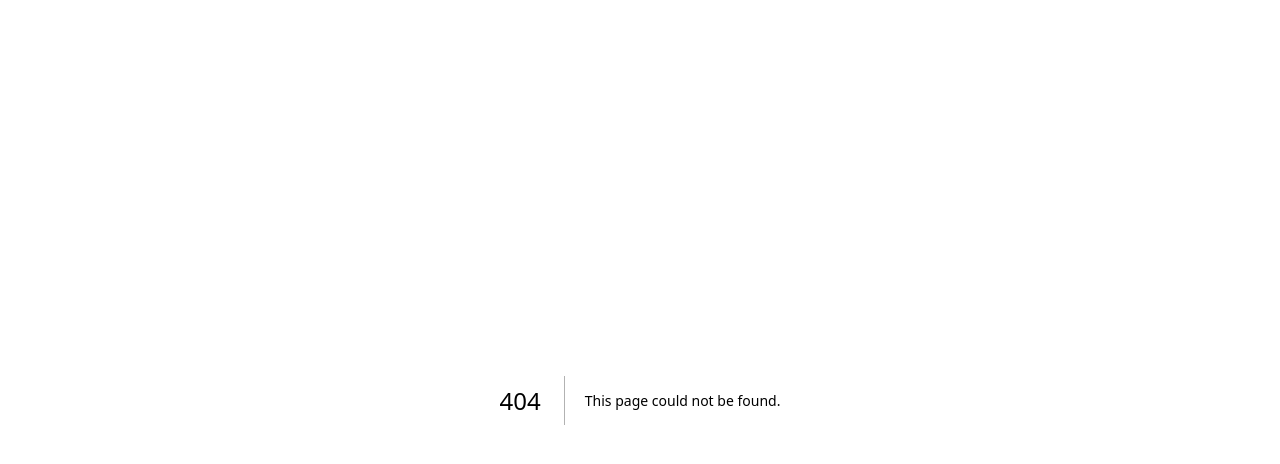
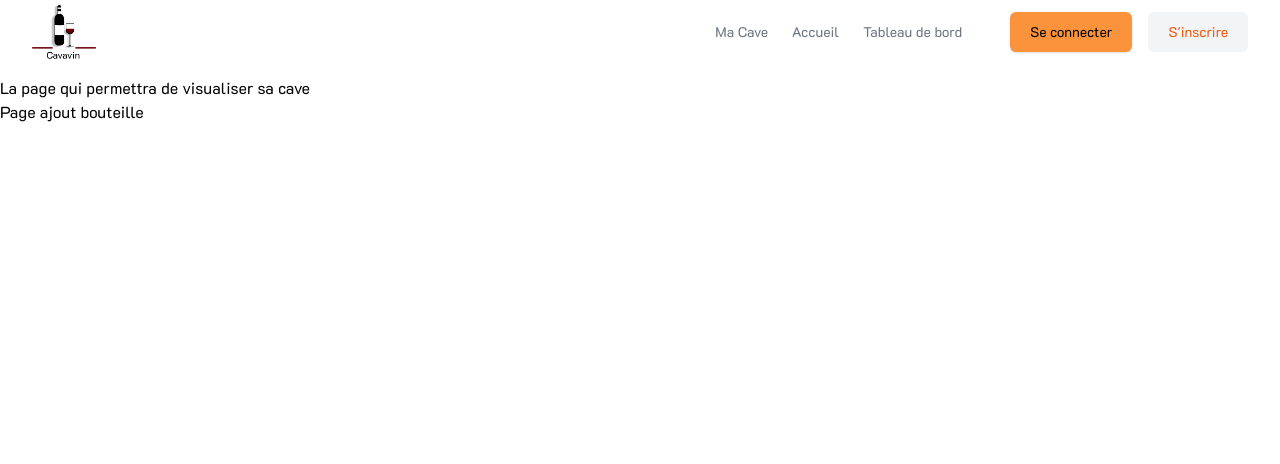
Before and after one commit to guillaume-pages/WineNot, a Next.js app: page /cellar in a window 1280 px wide. Before the commit this address had no page. Shown: the top 464 px of the page. Built offline with nearby package versions, Linux system fonts and the light colour scheme.

Commit message:
changement de la barre de navigation

```diff
--- a/app/cave/page.tsx
+++ /dev/null
@@ -1,5 +0,0 @@
-export default function page() {
-  return (
-    <div>La page qui permettra de visualiser sa cave</div>
-  )
-}
--- /dev/null
+++ b/app/cellar/page.tsx
@@ -0,0 +1,14 @@
+import Link from "next/link"
+
+export default function page() {
+  return (
+    <>
+    <h1>La page qui permettra de visualiser sa cave</h1>
+    <button>
+      <Link href="/cellar/add">
+        Page ajout bouteille
+      </Link>
+    </button>
+    </>
+  )
+}
--- a/app/layout.tsx
+++ b/app/layout.tsx
@@ -2,6 +2,7 @@
 import { k2d } from '@/app/ui/fonts';
 import { Metadata } from 'next';
 import { SessionProvider } from 'next-auth/react';
+import Navbar from './ui/navbar';
 
 export const metadata: Metadata = {
   title: {
@@ -18,7 +19,12 @@
 }) {
   return (
     <html lang="en">
-      <body className={`${k2d.className} antialiased`}>{children}</body>
+      <body className={`${k2d.className} antialiased`}>
+        <Navbar />
+        <div className='mt-3'>
+          {children}
+        </div>
+        </body>
     </html>
   );
 }
--- a/app/page.tsx
+++ b/app/page.tsx
@@ -1,7 +1,4 @@
 import Link from 'next/link';
-import Image from 'next/image';
-import logo from '@/app/logo-grand.png'
-
 
 export default function Page() {
   return (
@@ -15,7 +12,7 @@
       <div>Une partie pricing</div>
       <div>Un call to action en bas identique à celui du haut</div>
       <button>
-        <Link href='/cave' >
+        <Link href='/cellar' >
         Cave
         </Link>
       </button>
--- /dev/null
+++ b/app/ui/navbar.tsx
@@ -0,0 +1,89 @@
+'use client';
+import Image from "next/image";
+import Link from "next/link";
+import { useState } from "react";
+import moyenLogo from '@/app/logo-moyen.png'
+
+// // TODO: ajout d'un affichage d'une bulle avatar quand le user est connecté
+// // et à la place du bouton de connexion, un bouton de déconnexion et non affichage de l'inscription
+// // la bulle renverra vers le profil du user
+
+// // TODO: affichage de ma cave et profile uniquement si le user est connecté
+
+// // TODO: affichage de tableau de bord si le user est un professionnel
+
+// // TODO: affichage d'une barre sous la page pour indiquer la page actuelle
+
+export default function Navbar() {
+  return (
+    <header className="bg-white">
+      <div className="mx-auto max-w-screen-xl px-4 sm:px-6 lg:px-8">
+        <div className="flex h-16 items-center justify-between">
+          <div className="flex-1 md:flex md:items-center md:gap-12">
+            <Link href="/">
+            <Image
+              src={moyenLogo}
+              alt="Logo entreprise Cavavin"
+              width={64}
+              height={64}
+            />
+            </Link>
+          </div>
+
+      <div className="md:flex md:items-center md:gap-12">
+        <nav aria-label="Global" className="hidden md:block">
+          <ul className="flex items-center gap-6 text-sm">
+            <li>
+              <Link className="text-gray-500 transition hover:text-gray-500/75" href="/cellar">Ma Cave</Link>
+            </li>
+
+            <li>
+              <Link className="text-gray-500 transition hover:text-gray-500/75" href="/feed"> Accueil </Link>
+            </li>
+
+            <li>
+              <Link className="text-gray-500 transition hover:text-gray-500/75" href="/dashboard">Tableau de bord</Link>
+            </li>
+          </ul>
+        </nav>
+
+        <div className="flex items-center gap-4">
+          <div className="sm:flex sm:gap-4">
+            <Link
+              className="rounded-md bg-orange-400 px-5 py-2.5 text-sm font-medium text-black shadow"
+              href="/login"
+            >
+              Se connecter
+            </Link>
+
+            <div className="hidden sm:flex">
+              <Link
+                className="rounded-md bg-gray-100 px-5 py-2.5 text-sm font-medium text-orange-600"
+                href="#"
+              >
+                S&apos;inscrire
+              </Link>
+            </div>
+          </div>
+
+          <div className="block md:hidden">
+            <button className="rounded bg-gray-100 p-2 text-gray-600 transition hover:text-gray-600/75">
+              <svg
+                xmlns="http://www.w3.org/2000/svg"
+                className="h-5 w-5"
+                fill="none"
+                viewBox="0 0 24 24"
+                stroke="currentColor"
+                strokeWidth="2"
+              >
+                <path strokeLinecap="round" strokeLinejoin="round" d="M4 6h16M4 12h16M4 18h16" />
+              </svg>
+            </button>
+          </div>
+        </div>
+      </div>
+    </div>
+  </div>
+</header>
+    )
+}
```
Also changed, not shown: app/cellar/add/page.tsx (renamed from app/cave/add/page.tsx).
